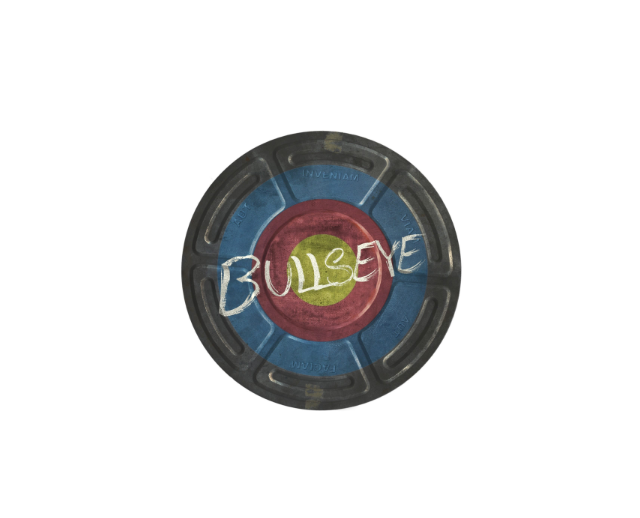
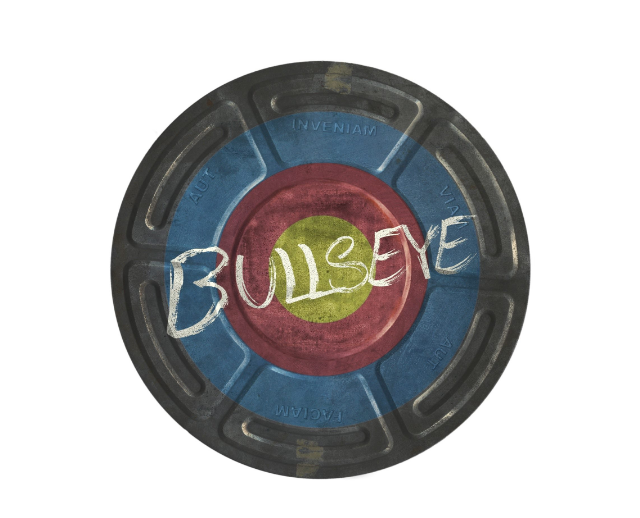
Before and after one commit to erdostom/bullseye-universe.com, a plain HTML site: page index.html in a window 1280 px wide. Shown: the part 134-652 px from the top of the page, without its empty margins (325-965 px from the left). Drawn offline with Linux system fonts and the light colour scheme.

Commit message:
making it biggeer

```diff
--- a/index.html
+++ b/index.html
@@ -17,7 +17,7 @@ body {
   </head>
   <body>
     <div class="logo">
-      <img src="bullseye.jpg" width="300" />
+      <img src="bullseye.jpg" width="450" />
     </div>
   </body>
 </html>
```
